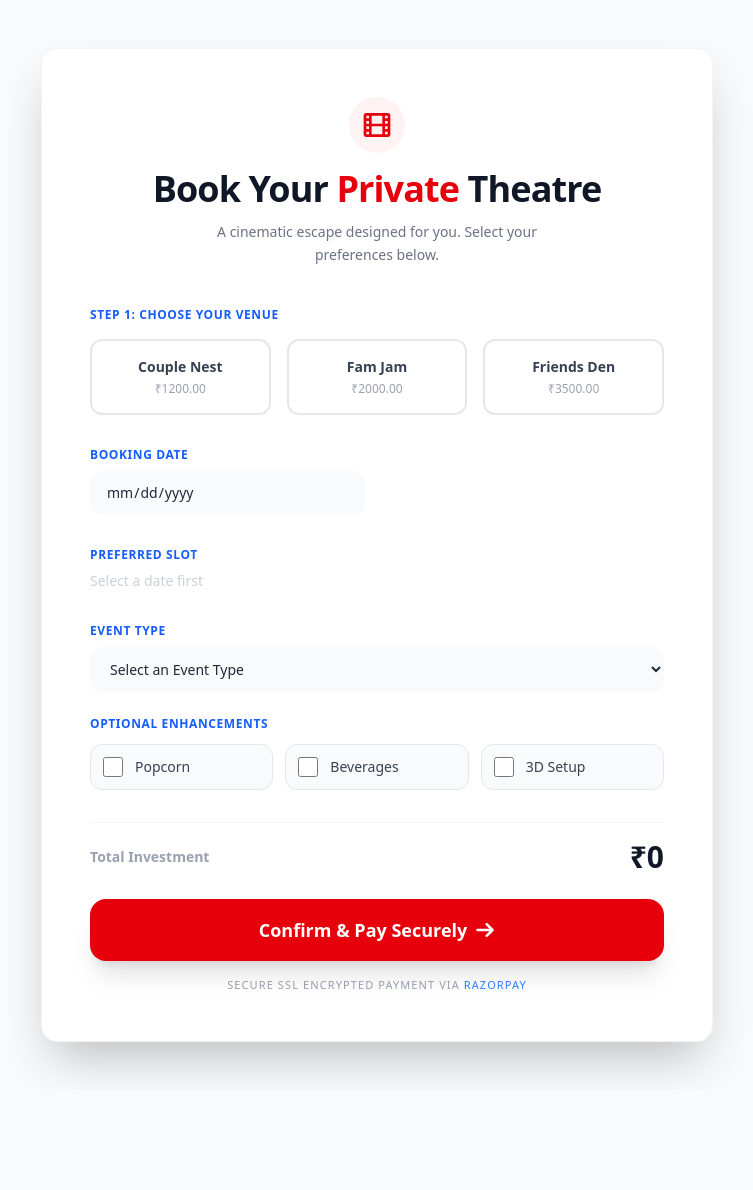
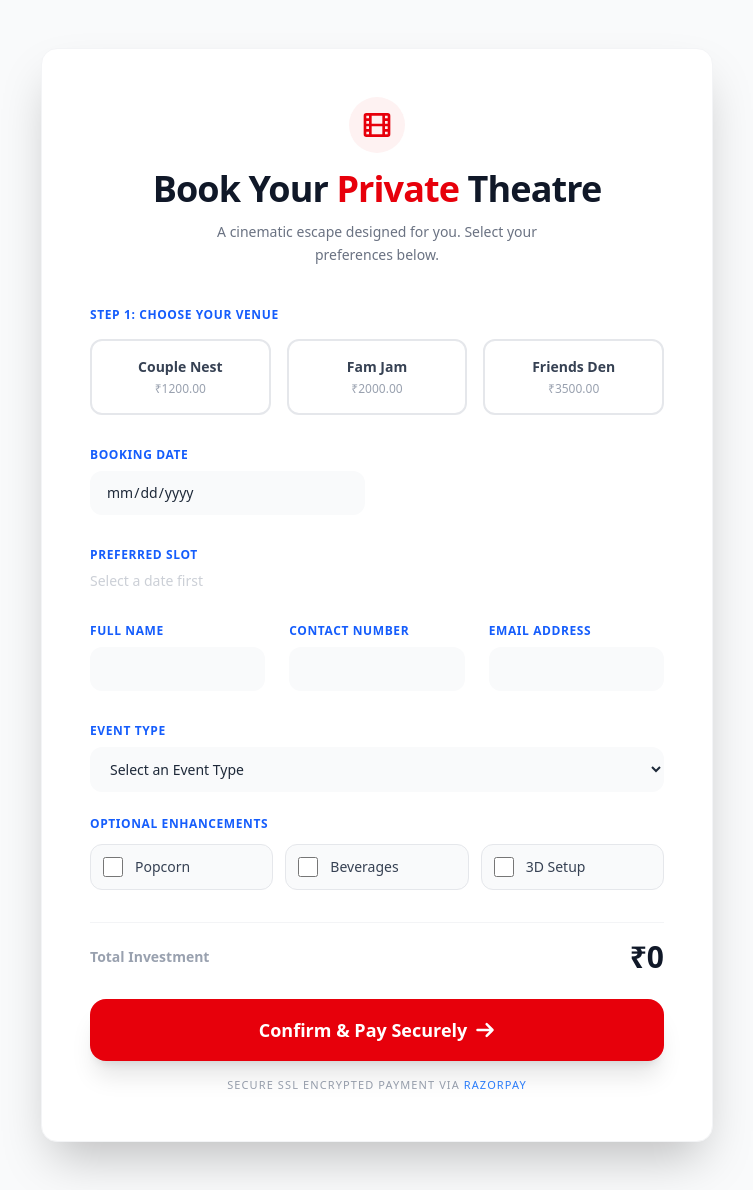
Before and after one commit to Nagaprasad-ts/private-popcorn, a Laravel app: page / in a window 1280 px wide. Shown: the whole page, without its empty margins (263-1016 px from the left). Before the commit the page ends 1076 px from the top, so only its background shows below. Run offline with Laravel 12, Linux system fonts and the light colour scheme; data comes from the database, SQL or seed files in the repository; style sheets or scripts are compiled from the project's sources; some libraries are stand-ins or nearby versions; some web fonts are replaced.

Commit message:
backup of working code with contact details.

```diff
--- a/app/Http/Controllers/BookingController.php
+++ b/app/Http/Controllers/BookingController.php
@@ -56,9 +56,17 @@ class BookingController extends Controller
 
     public function createOrder(Request $request)
     {
+        \Log::info('CREATE ORDER HIT', $request->all());
+
         $request->validate([
             'theatre_id' => 'required|exists:theatres,id'
         ]);
+
+        // $request->validate([
+        //     'name' => 'required|string|max:255',
+        //     'contact_no' => 'required|string|min:10|max:10',
+        //     'email' => 'required|email',
+        // ]);
 
         $theatre = Theatre::findOrFail($request->theatre_id);
 
@@ -113,12 +121,18 @@ class BookingController extends Controller
 
             // Create booking
             $booking = Booking::create([
+                'name'        => $request->name,
+                'email'       => $request->email,
+                'phone'  => $request->contact_no,
+
                 'theatre_name' => $theatre->name,
+
                 'booking_date' => $request->booking_date,
                 'slot'         => $request->slot,
                 'purpose'      => $request->purpose,
                 'addon'        => $request->addon,
                 'total_price'  => $request->total_price,
+
                 'razorpay_payment_id' => $request->razorpay_payment_id,
                 'razorpay_order_id'   => $request->razorpay_order_id,
                 'razorpay_signature'  => $request->razorpay_signature,
--- a/resources/views/booking.blade.php
+++ b/resources/views/booking.blade.php
@@ -64,6 +64,22 @@
                         <label class="block text-xs font-bold uppercase tracking-wider text-blue-600 mb-2">Preferred Slot</label>
                         <div id="slot-selection" class="grid grid-cols-2 sm:grid-cols-3 gap-3">
                             <!-- Slots will be loaded here by JavaScript -->
+                        </div>
+                    </div>
+
+                    {{-- Customer Details --}}
+                    <div class="grid grid-cols-1 sm:grid-cols-3 gap-6">
+                        <div>
+                            <label for="name" class="block text-xs font-bold uppercase tracking-wider text-blue-600 mb-2">Full Name</label>
+                            <input type="text" id="name" required class="block w-full px-4 py-3 rounded-xl border-gray-200 bg-gray-50 text-sm focus:bg-white transition-colors">
+                        </div>
+                        <div>
+                            <label for="contact_no" class="block text-xs font-bold uppercase tracking-wider text-blue-600 mb-2">Contact Number</label>
+                            <input type="text" id="contact_no" required class="block w-full px-4 py-3 rounded-xl border-gray-200 bg-gray-50 text-sm focus:bg-white transition-colors">
+                        </div>
+                        <div>
+                            <label for="email" class="block text-xs font-bold uppercase tracking-wider text-blue-600 mb-2">Email Address</label>
+                            <input type="email" id="email" required class="block w-full px-4 py-3 rounded-xl border-gray-200 bg-gray-50 text-sm focus:bg-white transition-colors">
                         </div>
                     </div>
 
@@ -300,6 +316,15 @@
                 const theatre_name = selectedTheatreEl.closest('label').querySelector('span.block.text-sm').textContent; // Correctly get theatre name
                 const total_price = selectedTheatreEl.getAttribute('data-price');
 
+                const name = document.getElementById('name').value;
+                const phone = document.getElementById('contact_no').value;
+                const email = document.getElementById('email').value;
+
+                if (!name || !phone || !email) {
+                    alert('Please fill all contact details');
+                    return;
+                }
+
                 const booking_date = document.getElementById('date').value;
                 if (!booking_date) {
                     alert('Please select a date.');
@@ -355,6 +380,9 @@
                                 body: JSON.stringify({
                                     theatre_id: theatre_id,
                                     theatre_name: theatre_name,
+                                    name: name,
+                                    contact_no: phone,
+                                    email: email,
                                     booking_date: booking_date,
                                     slot: slot,
                                     purpose: purpose,
```
Also changed, not shown: app/Filament/Resources/BookingResource.php (+9 -3 lines), app/Models/Booking.php (+5 -4 lines), database/seeders/EventTypeSeeder.php (+15 -9 lines), database/migrations/2025_12_30_150647_create_bookings_table.php.
